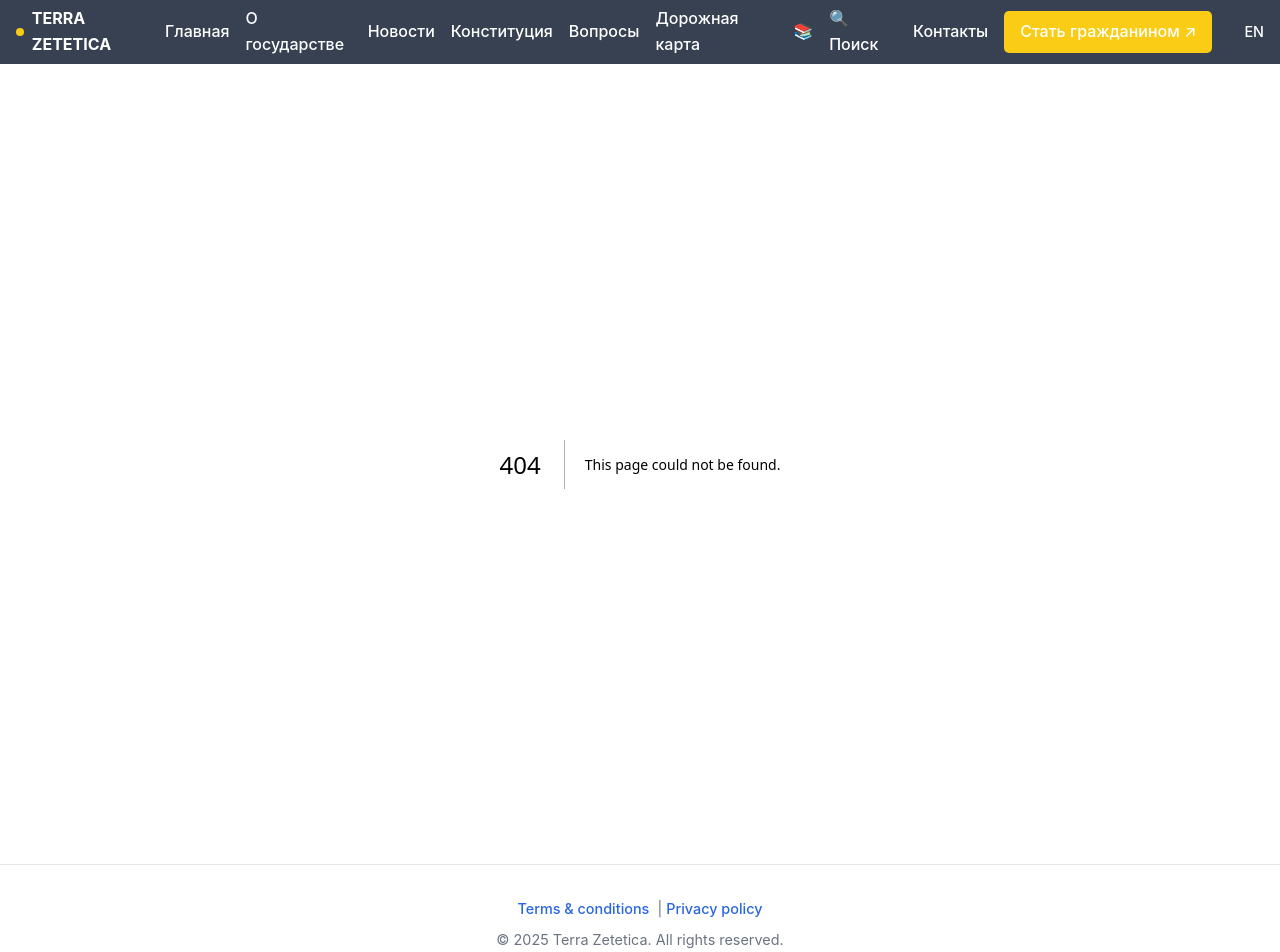
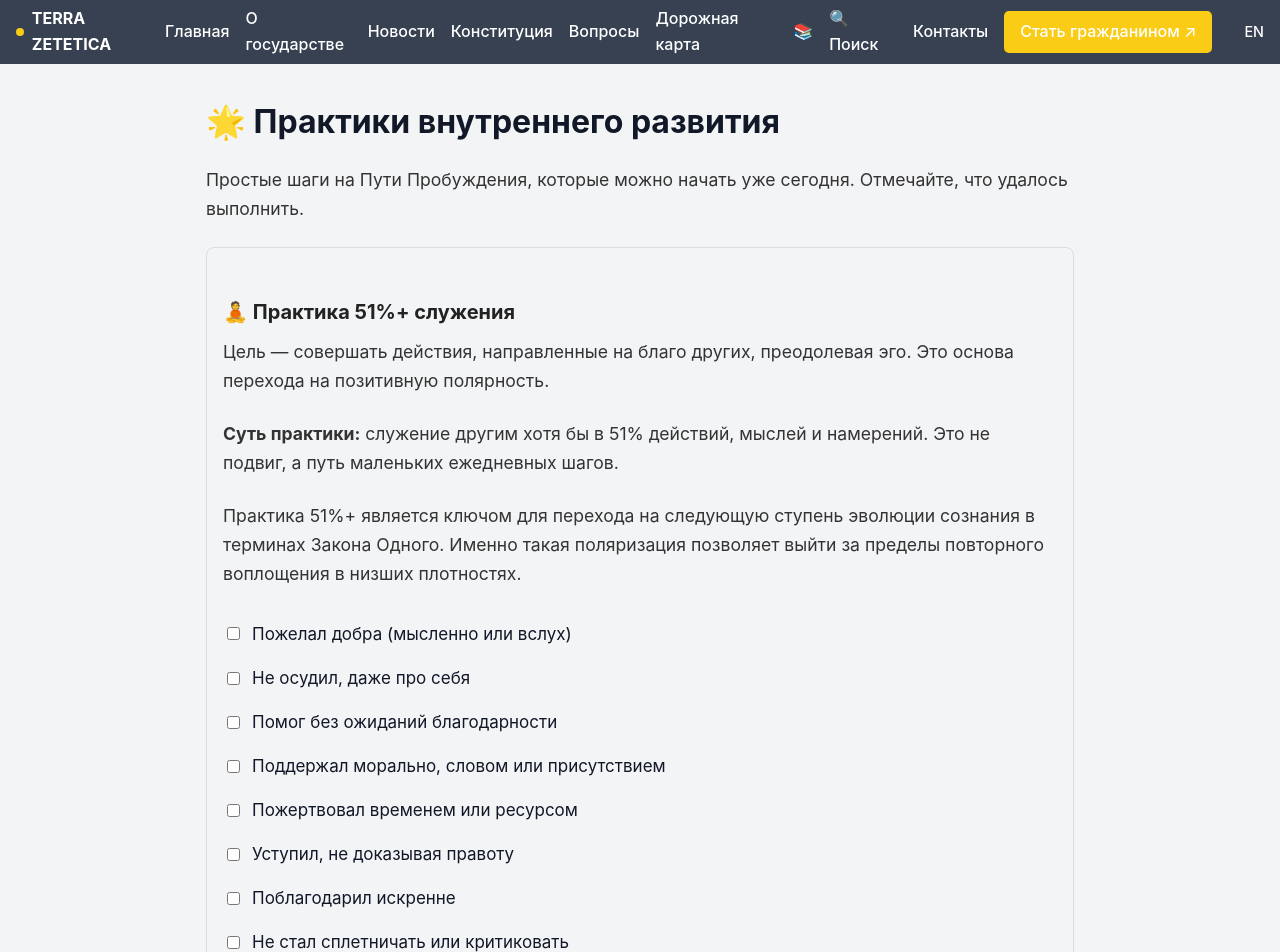
Before and after one commit to kardinalmarkov/terra-zetetica, a Next.js app: page /practices in a window 1280 px wide. Before the commit this address had no page. Shown: the top 952 px of the page. Built offline with nearby package versions, Linux system fonts and the light colour scheme.

Commit message:
Create practices.js

```diff
--- /dev/null
+++ b/pages/practices.js
@@ -0,0 +1,129 @@
+import Head from 'next/head';
+import { useState, useEffect } from 'react';
+
+const checklistData = {
+  '51': {
+    title: '🧘 Практика 51%+ служения',
+    description:
+      'Цель — совершать действия, направленные на благо других, преодолевая эго. Это основа перехода на позитивную полярность.',
+    items: [
+      'Пожелал добра (мысленно или вслух)',
+      'Не осудил, даже про себя',
+      'Помог без ожиданий благодарности',
+      'Поддержал морально, словом или присутствием',
+      'Пожертвовал временем или ресурсом',
+      'Уступил, не доказывая правоту',
+      'Поблагодарил искренне',
+      'Не стал сплетничать или критиковать',
+      'Преодолел лень ради помощи другому',
+      'Проявил любовь к ближнему через заботу'
+    ],
+    content: `
+      <p><strong>Суть практики:</strong> служение другим хотя бы в 51% действий, мыслей и намерений. Это не подвиг, а путь маленьких ежедневных шагов.</p>
+      <p>Практика 51%+ является ключом для перехода на следующую ступень эволюции сознания в терминах Закона Одного. Именно такая поляризация позволяет выйти за пределы повторного воплощения в низших плотностях.</p>
+    `
+  },
+  insider: {
+    title: '🌀 Практика Инсайдера: служение тьмой во имя Света',
+    description:
+      'Вдохновлена «Откровениями Инсайдера» — осознанное смирение, ответственность и внутреннее развитие через молчание и баланс.',
+    items: [
+      'Осознал, что не ты контролируешь всё — отпустил',
+      'Принял происходящее без страха или гнева',
+      'Увидел в себе ложь/страх — признал честно',
+      'Смолчал, где мог задеть или обидеть',
+      'Не стал навязывать правду, даже зная больше',
+      'Выдержал одиночество, не сливаясь с толпой',
+      'Остался верен Пути, даже без поддержки',
+      'Почувствовал благодарность к Неведомому',
+      'Пробудил в себе сострадание к незнающим'
+    ],
+    content: `
+      <p><strong>Откровения Инсайдера</strong> раскрывают путь души, идущей через иллюзию разделённости, страха и контроля — но выбирающей Свет через внутреннее посвящение. Этот путь требует честности, смирения и понимания Закона Причины.</p>
+      <p>Скачать текст книги:</p>
+      <a href="/materials/docs/Откровения_инсайдера.pdf" target="_blank" rel="noopener noreferrer" style="color:#0066cc;font-weight:500">📥 Откровения Инсайдера (PDF)</a>
+    `
+  },
+  presence: {
+    title: '🌿 Практика Принятия и Наблюдения',
+    description:
+      'Вдохновлена учениями об Осознанности, дзен и Тишине. Суть — быть, наблюдать, принимать без суждений.',
+    items: [
+      'Остановился и сделал 3 глубоких вдоха',
+      'Осознал, что чувствуешь прямо сейчас',
+      'Наблюдал мысли без вовлечения',
+      'Принял ситуацию без внутреннего сопротивления',
+      'Сел в тишине на 5+ минут без телефона',
+      'Смотрел на другого человека без оценки',
+      'Был в моменте во время действия (еда, прогулка)',
+      'Увидел красоту в обычном',
+      'Принял себя в несовершенстве',
+      'Был благодарен просто за бытие'
+    ],
+    content: `
+      <p>Принятие — не пассивность, а внутренняя готовность жить без борьбы с тем, что есть. Эта практика углубляет контакт с Источником, растворяя ложное «я».</p>
+    `
+  }
+};
+
+export default function Practices() {
+  const [checkedItems, setCheckedItems] = useState({});
+
+  useEffect(() => {
+    const saved = localStorage.getItem('practices_progress');
+    if (saved) {
+      setCheckedItems(JSON.parse(saved));
+    }
+  }, []);
+
+  useEffect(() => {
+    localStorage.setItem('practices_progress', JSON.stringify(checkedItems));
+  }, [checkedItems]);
+
+  const toggle = (key, index) => {
+    setCheckedItems((prev) => {
+      const section = prev[key] || [];
+      return {
+        ...prev,
+        [key]: section.includes(index)
+          ? section.filter((i) => i !== index)
+          : [...section, index]
+      };
+    });
+  };
+
+  return (
+    <>
+      <Head>
+        <title>Практики | Terra Zetetica</title>
+      </Head>
+
+      <main className="wrapper" style={{ maxWidth: 900, margin: '0 auto', padding: '2rem 1rem' }}>
+        <h1>🌟 Практики внутреннего развития</h1>
+        <p>Простые шаги на Пути Пробуждения, которые можно начать уже сегодня. Отмечайте, что удалось выполнить.</p>
+
+        {Object.entries(checklistData).map(([key, data]) => (
+          <div key={key} style={{ marginBottom: '3rem', padding: '1rem', border: '1px solid #ddd', borderRadius: 8 }}>
+            <h2>{data.title}</h2>
+            <p>{data.description}</p>
+            <div style={{ margin: '1rem 0' }} dangerouslySetInnerHTML={{ __html: data.content }} />
+
+            <div>
+              {data.items.map((item, i) => (
+                <label key={i} style={{ display: 'flex', alignItems: 'center', padding: '0.5rem 0' }}>
+                  <input
+                    type="checkbox"
+                    checked={(checkedItems[key] || []).includes(i)}
+                    onChange={() => toggle(key, i)}
+                    style={{ marginRight: '0.75rem' }}
+                  />
+                  {item}
+                </label>
+              ))}
+            </div>
+          </div>
+        ))}
+      </main>
+    </>
+  );
+}
```
